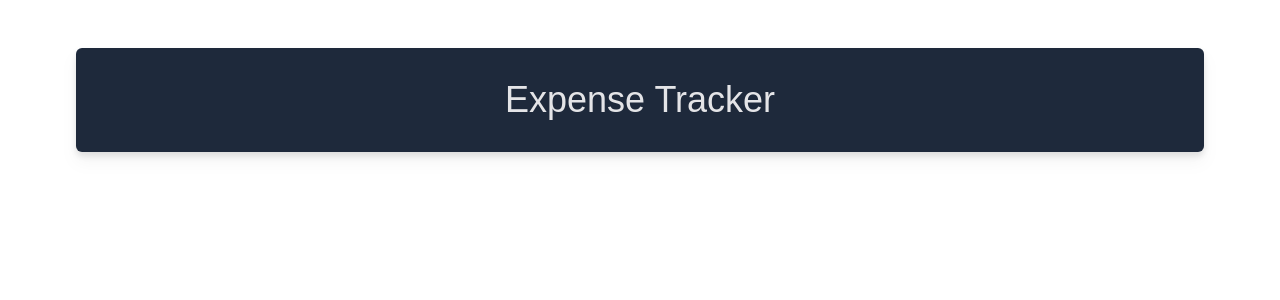
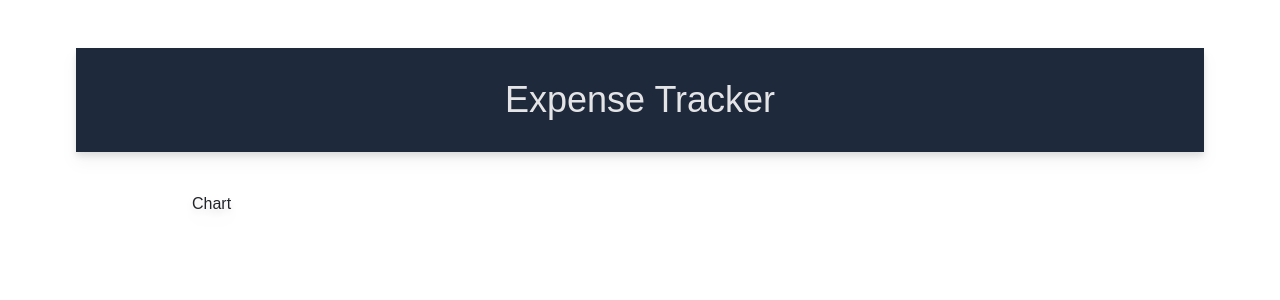
Before and after one commit to ITS20PM/expense_tracker, a React (Create React App) app in the folder frontend/: page / in a window 1280 px wide. Shown: the top 300 px of the page. Built offline with nearby package versions, Linux system fonts and the light colour scheme; the HTML template or start-up script is replaced by a standard one.

Commit message:
add chart feature

```diff
--- a/frontend/package.json
+++ b/frontend/package.json
@@ -7,6 +7,7 @@
     "@testing-library/react": "^13.4.0",
     "@testing-library/user-event": "^13.5.0",
     "bootstrap": "^5.3.2",
+    "chart.js": "^4.4.0",
     "react": "^18.2.0",
     "react-dom": "^18.2.0",
     "react-icons": "^4.11.0",
--- a/frontend/src/App.js
+++ b/frontend/src/App.js
@@ -1,13 +1,16 @@
 import React from "react";
 import './App.css';
+import Data from "./Components/Data";
 
 const App = () => {
   return (
     <div className="App">
       <div className="container mx-auto max-w-6xl text-center drop-shadow-lg">
-        <h1 className="text-4xl py-8 mb-10 bg-slate-800 text-zinc-200 rounded">Expense Tracker</h1>
+        <h1 className="text-4xl py-8 mb-10 bg-slate-800 text-zinc-200">Expense Tracker</h1>
 
-
+        <div className="grid md:grid-cols-2 gap-6">
+          <Data></Data>
+        </div>
 
       </div>
     </div>
--- /dev/null
+++ b/frontend/src/Components/Data.jsx
@@ -0,0 +1,18 @@
+import React from 'react';
+import {Chart} from 'chart.js';
+
+export default function
+() {
+  return (
+    <div>
+        <div className="flex justify-content max-w-xs mx-auto">
+            <div className="item">
+                <div className="chart relative">
+                    Chart
+                </div>
+
+            </div>
+        </div>
+    </div>
+  )
+}
```
Also changed, not shown: 1 other file (tests, documents, lock files or other folders).
